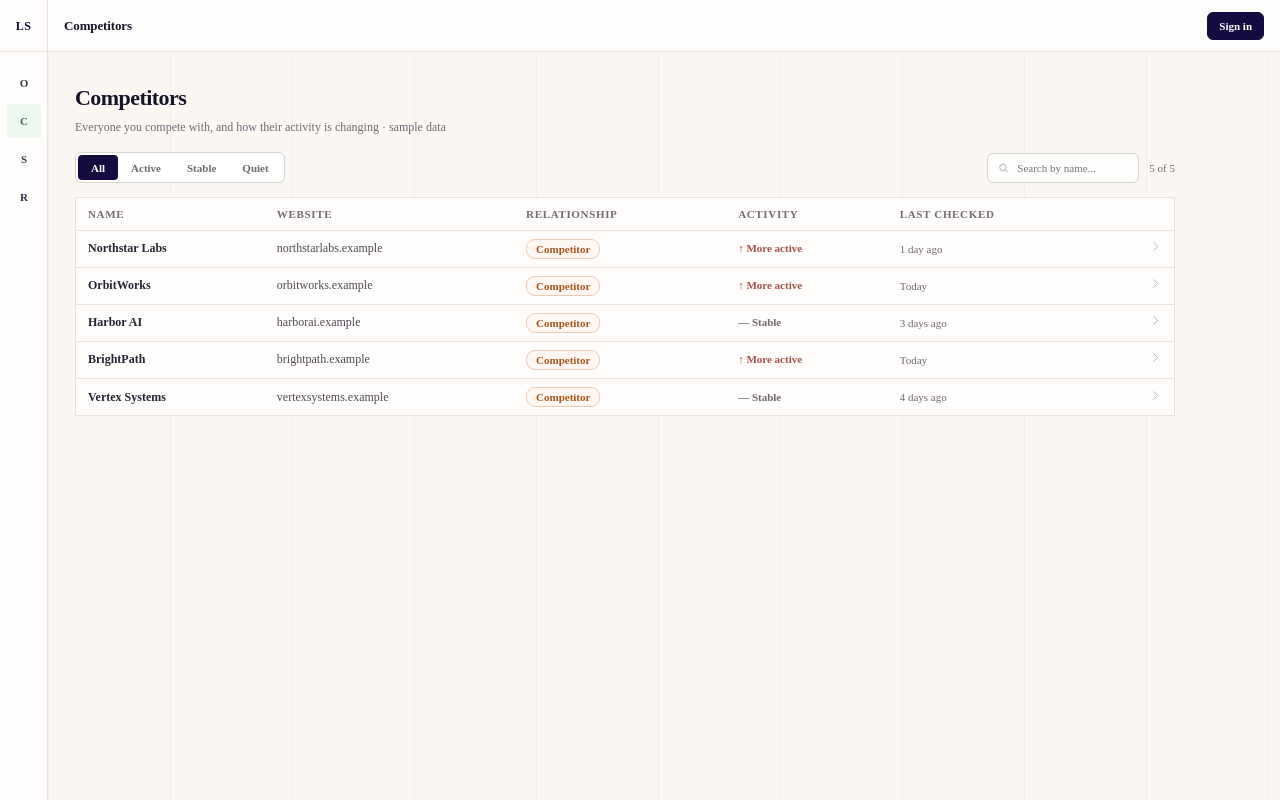
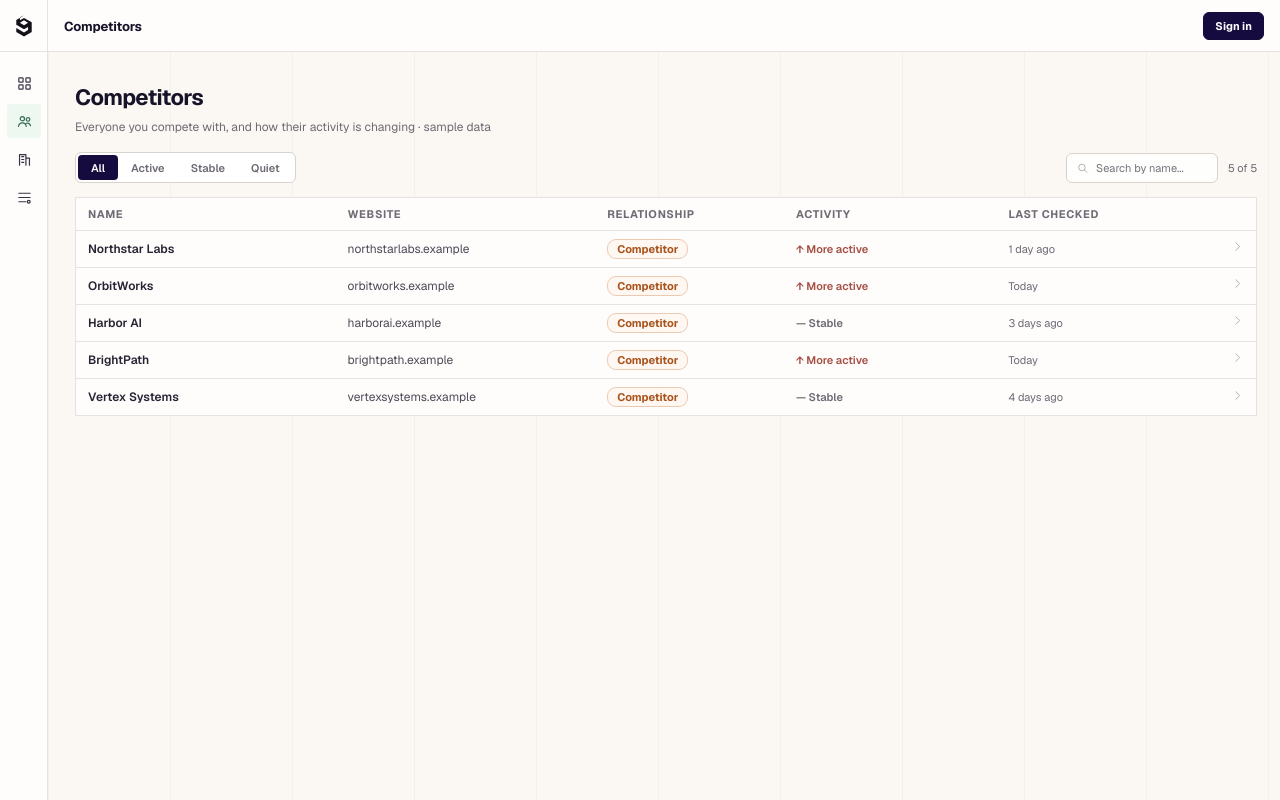
Before and after one commit to Sukhmangill23/10-SCADABLE, a Next.js app in the folder frontend/: page /competitors in a window 1280 px wide. Built offline with nearby package versions, Linux system fonts and the light colour scheme; no server answers.

Commit message:
Match prototype sidebar icons and full-width competitors typography.

```diff
--- a/frontend/app/layout.tsx
+++ b/frontend/app/layout.tsx
@@ -28,7 +28,9 @@ export default function RootLayout({
 
   return (
     <html lang="en">
-      <body className={`${geistSans.variable} ${geistMono.variable}`}>
+      <body
+        className={`${geistSans.className} ${geistSans.variable} ${geistMono.variable}`}
+      >
         <AppProviders clerkEnabled={clerkEnabled}>{children}</AppProviders>
       </body>
     </html>
--- a/frontend/components/competitors/CompetitorList.module.css
+++ b/frontend/components/competitors/CompetitorList.module.css
@@ -1,5 +1,6 @@
 .page {
-  max-width: 1100px;
+  width: 100%;
+  font-family: var(--font-sans);
 }
 
 .pageHead {
@@ -8,6 +9,7 @@
 
 .pageHead h1 {
   margin: 0 0 8px;
+  font-family: var(--font-sans);
   font-size: 22px;
   line-height: 1.15;
   letter-spacing: -0.025em;
@@ -19,6 +21,7 @@
   color: var(--sub);
   font-size: 12px;
   line-height: 1.5;
+  font-weight: 400;
 }
 
 .listControls {
@@ -108,6 +111,8 @@
 .table {
   width: 100%;
   border-collapse: collapse;
+  table-layout: fixed;
+  font-family: var(--font-sans);
   font-size: 12px;
 }
 
@@ -128,10 +133,37 @@
   padding: 0 12px;
   border-bottom: 1px solid var(--line);
   white-space: nowrap;
+  overflow: hidden;
+  text-overflow: ellipsis;
 }
 
 .table tr:last-child td {
   border-bottom: none;
+}
+
+/* Column widths so the full-bleed table still reads like the mockup */
+.colName {
+  width: 22%;
+}
+
+.colWebsite {
+  width: 22%;
+}
+
+.colRelationship {
+  width: 16%;
+}
+
+.colActivity {
+  width: 18%;
+}
+
+.colChecked {
+  width: 16%;
+}
+
+.colArrow {
+  width: 40px;
 }
 
 .companyCell {
--- a/frontend/components/competitors/CompetitorList.tsx
+++ b/frontend/components/competitors/CompetitorList.tsx
@@ -133,12 +133,12 @@ export function CompetitorList() {
         <table className={styles.table}>
           <thead>
             <tr>
-              <th>Name</th>
-              <th>Website</th>
-              <th>Relationship</th>
-              <th>Activity</th>
-              <th>Last checked</th>
-              <th aria-hidden="true" />
+              <th className={styles.colName}>Name</th>
+              <th className={styles.colWebsite}>Website</th>
+              <th className={styles.colRelationship}>Relationship</th>
+              <th className={styles.colActivity}>Activity</th>
+              <th className={styles.colChecked}>Last checked</th>
+              <th className={styles.colArrow} aria-hidden="true" />
             </tr>
           </thead>
           <tbody>
--- a/frontend/components/layout/AppShell.module.css
+++ b/frontend/components/layout/AppShell.module.css
@@ -25,10 +25,12 @@
   display: grid;
   place-items: center;
   border-right: 1px solid var(--line);
-  font-weight: 700;
-  font-size: 12px;
-  letter-spacing: 0.04em;
-  color: var(--accent);
+  color: #141218;
+}
+
+.brandMark svg {
+  width: 26px;
+  height: 26px;
 }
 
 .titleRow {
@@ -113,6 +115,7 @@
 .navItem {
   width: 34px;
   height: 34px;
+  padding: 0;
   border: 0;
   border-radius: 3px;
   background: transparent;
@@ -121,8 +124,12 @@
   place-items: center;
   margin: 0 auto 4px;
   position: relative;
-  font-size: 11px;
-  font-weight: 700;
+}
+
+.navItem svg {
+  width: 17px;
+  height: 17px;
+  stroke-width: 1.7;
 }
 
 .navItem:hover {
@@ -135,7 +142,7 @@
   color: #376d55;
 }
 
-.navItem span {
+.label {
   position: absolute;
   left: 44px;
   top: 50%;
@@ -145,15 +152,15 @@
   color: #fff;
   border-radius: 3px;
   font-size: 11px;
+  font-weight: 500;
   white-space: nowrap;
   opacity: 0;
   pointer-events: none;
   transition: opacity 0.12s ease-out;
-  font-weight: 500;
 }
 
-.navItem:hover span,
-.navItem:focus-visible span {
+.navItem:hover .label,
+.navItem:focus-visible .label {
   opacity: 1;
 }
 
--- a/frontend/components/layout/AppShell.tsx
+++ b/frontend/components/layout/AppShell.tsx
@@ -7,15 +7,26 @@ import {
 } from "@clerk/nextjs";
 import Link from "next/link";
 import { usePathname } from "next/navigation";
-import type { ReactNode } from "react";
+import type { ComponentType, ReactNode } from "react";
+import {
+  BrandMarkIcon,
+  CompanyIcon,
+  CompetitorsIcon,
+  OverviewIcon,
+  RunsIcon,
+} from "./NavIcons";
 import styles from "./AppShell.module.css";
 
-const NAV = [
-  { href: "/overview", label: "Overview", short: "O" },
-  { href: "/competitors", label: "Competitors", short: "C" },
-  { href: "/company", label: "Our Company", short: "S" },
-  { href: "/runs", label: "Agent Runs", short: "R" },
-] as const;
+const NAV: {
+  href: string;
+  label: string;
+  Icon: ComponentType;
+}[] = [
+  { href: "/overview", label: "Overview", Icon: OverviewIcon },
+  { href: "/competitors", label: "Competitors", Icon: CompetitorsIcon },
+  { href: "/company", label: "Our Company", Icon: CompanyIcon },
+  { href: "/runs", label: "Agent Runs", Icon: RunsIcon },
+];
 
 function titleForPath(pathname: string): string {
   if (pathname.startsWith("/competitors/")) return "Competitor profile";
@@ -45,8 +56,8 @@ export function AppShell({ children, clerkEnabled }: Props) {
   return (
     <div className={styles.shell}>
       <header className={styles.topbar}>
-        <div className={styles.brandMark} aria-hidden="true">
-          LS
+        <div className={styles.brandMark} aria-label="SCADABLE">
+          <BrandMarkIcon />
         </div>
         <div className={styles.titleRow}>
           <div className={styles.title}>{titleForPath(pathname)}</div>
@@ -72,19 +83,19 @@ export function AppShell({ children, clerkEnabled }: Props) {
       </header>
 
       <nav className={styles.sidebar} aria-label="Primary">
-        {NAV.map((item) => {
+        {NAV.map(({ href, label, Icon }) => {
           const active =
-            pathname === item.href || pathname.startsWith(`${item.href}/`);
+            pathname === href || pathname.startsWith(`${href}/`);
           return (
             <Link
-              key={item.href}
-              href={item.href}
+              key={href}
+              href={href}
               className={`${styles.navItem} ${active ? styles.navItemActive : ""}`}
-              aria-label={item.label}
+              aria-label={label}
               aria-current={active ? "page" : undefined}
             >
-              {item.short}
-              <span>{item.label}</span>
+              <Icon />
+              <span className={styles.label}>{label}</span>
             </Link>
           );
         })}
--- /dev/null
+++ b/frontend/components/layout/NavIcons.tsx
@@ -0,0 +1,58 @@
+/** Sidebar / brand icons copied from deliverables/D1/mockups/final-prototype.html */
+
+export function BrandMarkIcon() {
+  return (
+    <svg viewBox="0 0 32 32" fill="none" aria-hidden="true">
+      <path
+        d="M16 3 6.5 8.5v6L16 20l5-2.9v3.8L16 24l-9.5-5.5v5L16 29l9.5-5.5v-12L16 6l-5 2.9V5.1L16 3Z"
+        fill="currentColor"
+      />
+      <path d="m11 12 5-3 5 3-5 3-5-3Z" fill="white" />
+    </svg>
+  );
+}
+
+export function OverviewIcon() {
+  return (
+    <svg viewBox="0 0 24 24" fill="none" stroke="currentColor" aria-hidden="true">
+      <rect x="4" y="4" width="6" height="6" rx="1" />
+      <rect x="14" y="4" width="6" height="6" rx="1" />
+      <rect x="4" y="14" width="6" height="6" rx="1" />
+      <rect x="14" y="14" width="6" height="6" rx="1" />
+    </svg>
+  );
+}
+
+export function CompetitorsIcon() {
+  return (
+    <svg viewBox="0 0 24 24" fill="none" stroke="currentColor" aria-hidden="true">
+      <circle cx="9" cy="8" r="3" />
+      <circle cx="17" cy="9" r="2.5" />
+      <path
+        d="M3.5 19c.5-3.2 2.4-5 5.5-5s5 1.8 5.5 5M14.5 14.5c3.2-.7 5.2.8 6 3.5"
+        strokeLinecap="round"
+      />
+    </svg>
+  );
+}
+
+export function CompanyIcon() {
+  return (
+    <svg viewBox="0 0 24 24" fill="none" stroke="currentColor" aria-hidden="true">
+      <path
+        d="M5 20V5h9v15M14 10h5v10M8 8h3M8 12h3M8 16h3"
+        strokeLinecap="round"
+        strokeLinejoin="round"
+      />
+    </svg>
+  );
+}
+
+export function RunsIcon() {
+  return (
+    <svg viewBox="0 0 24 24" fill="none" stroke="currentColor" aria-hidden="true">
+      <path d="M4 6h16M4 12h16M4 18h10" strokeLinecap="round" />
+      <circle cx="18" cy="18" r="2" />
+    </svg>
+  );
+}
```
